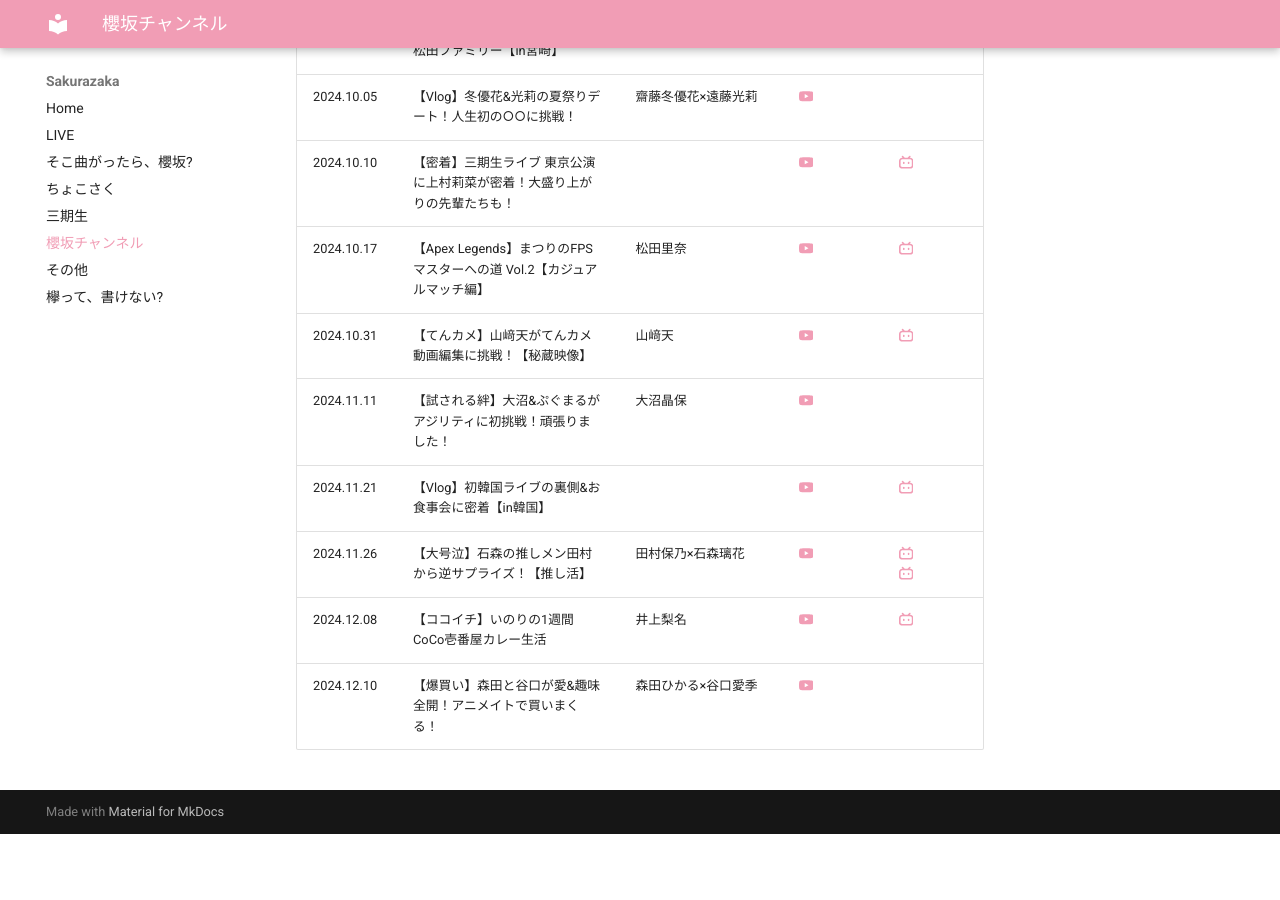
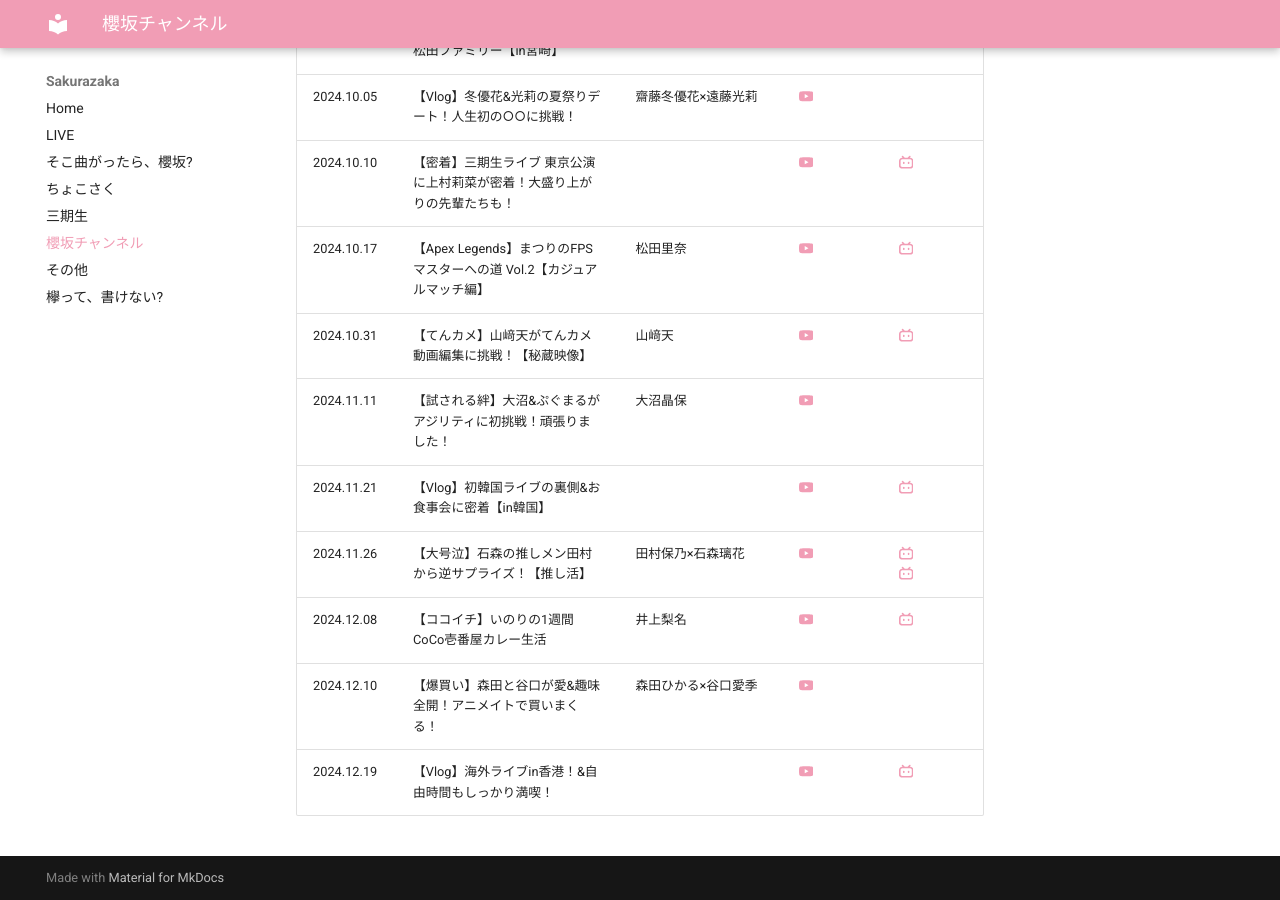
Before and after one commit to aki-192/sakura, an MkDocs documentation site: the page built from docs/yt-channel.md, in a window 1280 px wide and 900 px high, scrolled down 6086 px. Built offline with MkDocs 1.6.1 and Material for MkDocs 9.7.7, drawn with Linux system fonts in a browser that asks for light colours; before the commit the page ends 6920 px from its top, so only the background shows below that.

Commit message:
Update yt-channel.md

```diff
--- a/docs/yt-channel.md
+++ b/docs/yt-channel.md
@@ -86,3 +86,4 @@ title: 櫻坂チャンネル
 | 2024.11.26 | 【大号泣】石森の推しメン田村から逆サプライズ！【推し活】 | 田村保乃×石森璃花 | [:simple-youtube:](https://www.youtube.com/watch?v=Sd0O_GW19nM) | [:simple-bilibili:](https://www.bilibili.com/video/BV1aAqUYdEvb/) <br> [:simple-bilibili:](https://www.bilibili.com/video/BV1Zcq8Y5E9j/) |
 | 2024.12.08 | 【ココイチ】いのりの1週間CoCo壱番屋カレー生活 | 井上梨名 | [:simple-youtube:](https://www.youtube.com/watch?v=ggcPd-0QsGs) | [:simple-bilibili:](https://www.bilibili.com/video/BV1e9qaY2Eyy/) |
 | 2024.12.10 | 【爆買い】森田と谷口が愛&趣味全開！アニメイトで買いまくる！ | 森田ひかる×谷口愛季 | [:simple-youtube:](https://www.youtube.com/watch?v=Qzq7QjUUeGg) | |
+| 2024.12.19 | 【Vlog】海外ライブin香港！&自由時間もしっかり満喫！ | | [:simple-youtube:](https://www.youtube.com/watch?v=yyTJDXW7dEY) | [:simple-bilibili:](https://www.bilibili.com/video/BV1mXk1YpELy/) |
```
